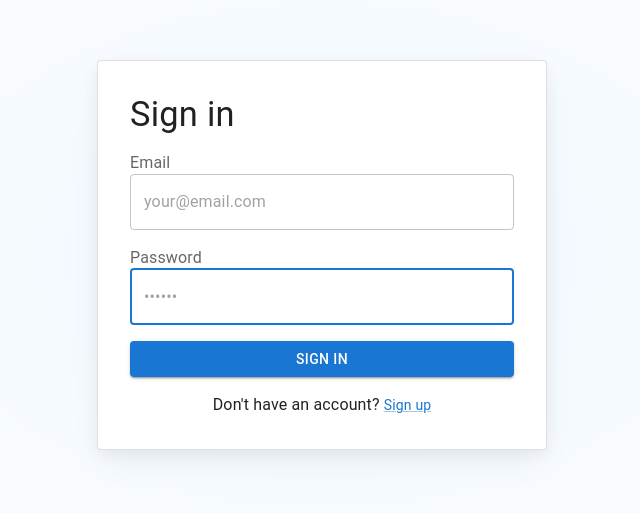
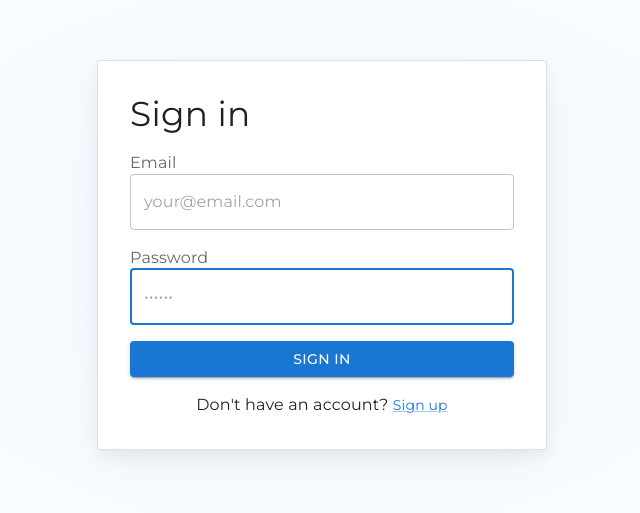
Before and after one commit to akosbujdi/KrispyKreme, a Next.js app in the folder krispy-kreme-app/: page /login in a window 1280 px wide. Shown: the part 145-658 px from the top of the page, without its empty margins (318-958 px from the left). Built offline with nearby package versions, Linux system fonts and the light colour scheme.

Commit message:
style-change

```diff
--- a/krispy-kreme-app/src/app/globals.css
+++ b/krispy-kreme-app/src/app/globals.css
@@ -1,3 +1,5 @@
+@import url('https://fonts.googleapis.com/css2?family=Montserrat:ital,wght@0,100..900;1,100..900&display=swap');
+
 :root {
   --background: #ffffff;
   --foreground: #171717;
@@ -12,12 +14,13 @@
 body {
   color: var(--foreground);
   background: var(--background);
-  font-family: Arial, Helvetica, sans-serif;
+  font-family: "Montserrat", sans-serif;
   -webkit-font-smoothing: antialiased;
   -moz-osx-font-smoothing: grayscale;
 }
 
 * {
+  font-family: "Montserrat", sans-serif !important;
   box-sizing: border-box;
   padding: 0;
   margin: 0;
```
Also changed, not shown: krispy-kreme-app/src/app/templates/navbar.js (+2 -2 lines).
